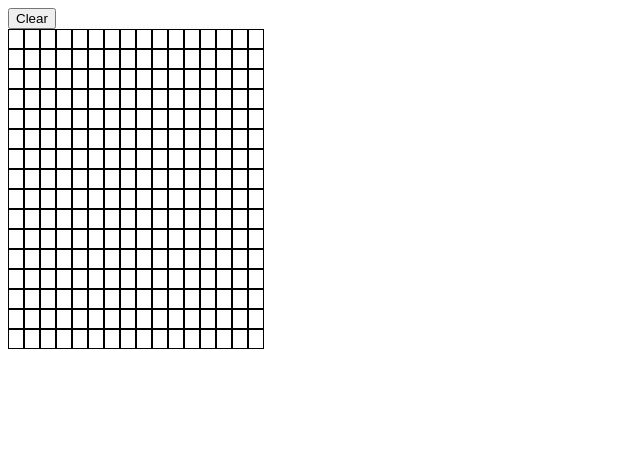
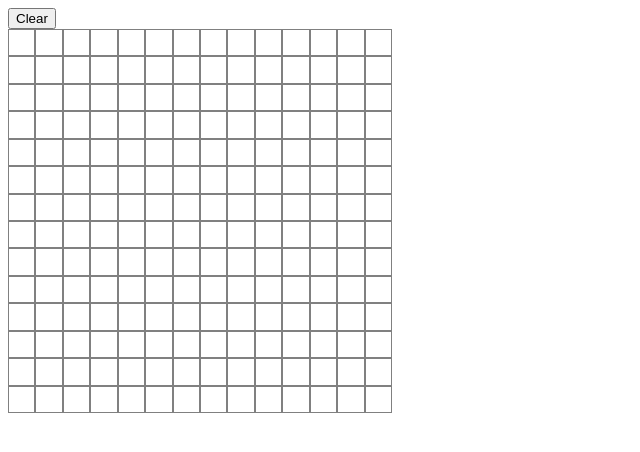
Before and after one commit to kuwotu/Etch-A-Sketch, a plain HTML site: page index.html in a window 1280 px wide. Shown: the whole page, without its empty margins (0-640 px from the left). Drawn offline with Linux system fonts and the light colour scheme.

Commit message:
etch basic functionality

```diff
--- a/script.js
+++ b/script.js
@@ -1,22 +1,51 @@
 let container = document.querySelector("#container");
 
-for (i = 0; i < 256; i++) {
+let input = 14;
+
+function random_bg_color() {
+  var x = Math.floor(Math.random() * 256);
+  var y = Math.floor(Math.random() * 256);
+  var z = Math.floor(Math.random() * 256);
+  var bgColor = "rgb(" + x + "," + y + "," + z + ")";
+  return bgColor;
+}
+
+function etch(input) {
+  for (i = 0; i < input ** 2; i++) {
+    container.style.cssText = `grid-template-columns: repeat(${input}, 1fr); grid-template-rows: repeat(${input}, 1fr`;
+
     const grid = document.createElement("div");
     grid.classList.add("squares");
 
+    const rainbow = random_bg_color();
+
     changeColor = () => {
-    grid.style.cssText = "background-color: pink";
+      grid.style.cssText = `background-color: ${rainbow}`;
     };
 
     grid.addEventListener("mouseenter", changeColor);
 
     container.appendChild(grid);
   }
+}
+
+removeGrid = () => {
+  for (i = 0; i < input ** 2; i++) {
+    let selectGrid = document.querySelector(".squares");
+    container.removeChild(selectGrid);
+  }
+};
+
+function refresh() {
+  removeGrid();
+  let howManySquares = prompt("How many sqaures per side?", "");
+  let newInput = Number(howManySquares);
+  input = newInput;
+  etch(input);
+}
 
 let restartbtn = document.querySelector(".restart-button");
 
-function refresh() {
-  window.location.reload();
-}
+restartbtn.addEventListener("click", refresh);
 
-restartbtn.addEventListener("click", refresh);
+etch(input);
--- a/style.css
+++ b/style.css
@@ -1,11 +1,14 @@
 #container {
   display: grid;
-  height: 20vw;
-  width: 20vw;
-  grid-template-columns: repeat(16, 1fr);
+  height: 30vw;
+  width: 30vw;
   grid-auto-rows: 20px;
 }
 
 .squares {
-  border: 0.1px solid black;
+  border: 0.1px solid grey;
 }
+
+#clear {
+  background-color: honeydew;
+}
```
Lines whose indentation alone changed are shown as unchanged.
